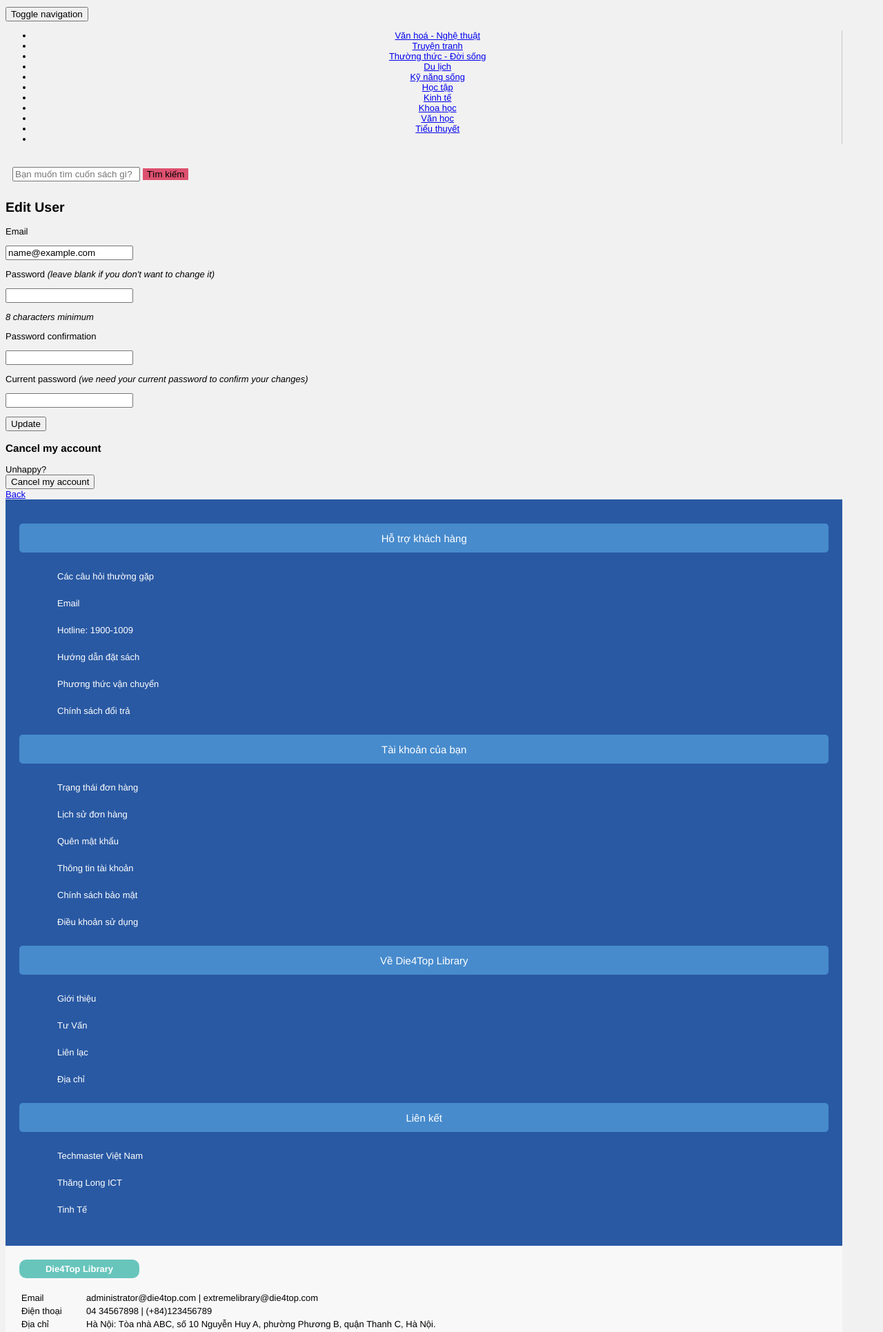
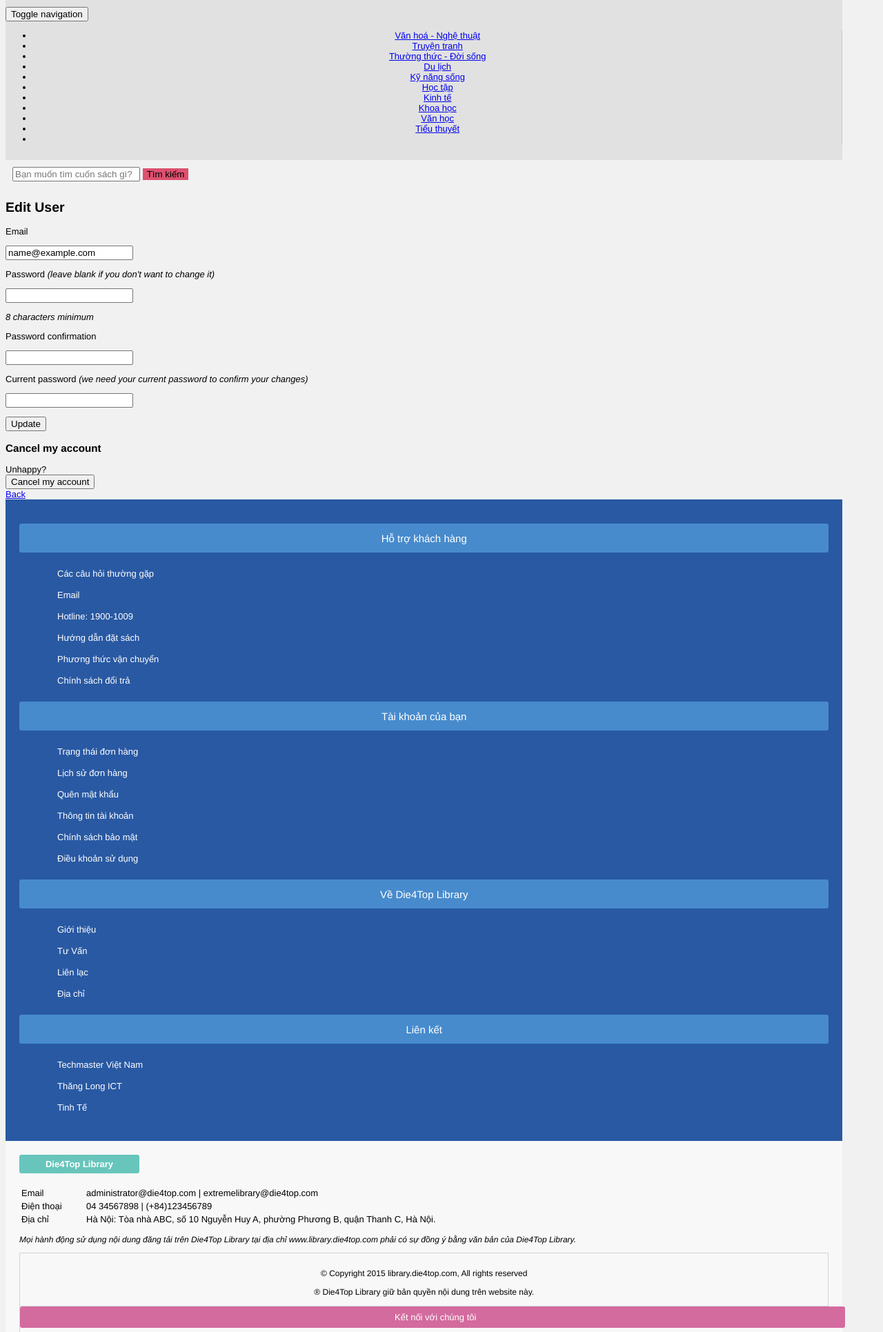
Before and after one commit to quyetdc/Die4topLibrary, a Rails app: page /users/edit in a window 1280 px wide. Shown: the part 1091-3022 px from the top of the page at 69% size. Run offline with Rails 7, Linux system fonts and the light colour scheme; the visitor is signed in with stand-in values (Sample User, id 1); style sheets or scripts are compiled from the project's sources; some libraries are stand-ins or nearby versions.

Commit message:
Edited registration mail interface, prepare to create models for Die4Top Library

```diff
--- a/app/assets/stylesheets/footer.css
+++ b/app/assets/stylesheets/footer.css
@@ -20,7 +20,7 @@ body {
 .footer-support-body .support-list .title {
 	width: 100%;
 	padding-top: 13px; padding-bottom: 12px;
-	border-radius: 5px;
+	border-radius: 3px;
 	background-color: #478bcd;
 	color: white;
 	font-size: 15px;
@@ -32,13 +32,8 @@ body {
 }
 
 .footer-support-body .support-list ul li {
-	padding: 12px 15px;
-	border-radius: 10px;
-}
-
-.footer-support-body .support-list ul li:hover {
-	background-color: #68c5bc;
-	transition: background-color 0.6s ease;
+	padding: 8px 15px;
+	border-radius: 3px;
 }
 
 .footer-support-body .support-list ul li a {
@@ -63,7 +58,7 @@ body {
 	padding: 6px 12px;
 	font-size: 13px;
 	text-align: center;
-	border-radius: 10px;
+	border-radius: 3px;
 	color: white;
 	background-color: #68c5bc;
 }
@@ -92,7 +87,7 @@ body {
 	padding: 8px 12px;
 	font-size: 13px;
 	text-align: center;
-	border-radius: 10px;
+	border-radius: 3px;
 	color: white;
 	background-color: #d36b9e;
 }
--- a/app/assets/stylesheets/header.css
+++ b/app/assets/stylesheets/header.css
@@ -8,7 +8,9 @@ body {
     left:0;
     z-index:3;
     width:100%;
-    box-shadow: 1px 1px 1px 1px #d3d3d3 !important;
+    background-color: white !important;
+    box-shadow: 1px 1px 1px 1px #a3a3a3 !important;
+    transition: background-color 0.6s ease;
 }
 
 .header-navbar {
@@ -60,7 +62,7 @@ body {
 }
 
 .header-themes-list-navbar {
-    background-color: #f1f1f1;
+    background-color: #e1e1e1;
     font-size: 13px;
     border: 0px;
     border-radius: 0px;
@@ -84,6 +86,12 @@ body {
 
 .header-themes-list-navbar .navbar-collapse .navbar-left li a {
     padding: 8px 20px;
+}
+
+.header-themes-list-navbar .navbar-collapse .navbar-left li a:hover {
+    margin-left: 10px; margin-right: 10px;
+    transition: margin-left 0.3s ease;
+    transition: margin-right 0.3s ease;
 }
 
 .header-themes-list-navbar .navbar-collapse .navbar-right .form-group {
--- a/app/assets/stylesheets/home.scss
+++ b/app/assets/stylesheets/home.scss
@@ -30,6 +30,7 @@ body {
 	padding: 5px;
 	border: 1px solid #d4d4d4;
 	margin-bottom: 30px;
+	background-color: white;
 }
 
 .books-group .sub-book img {
--- a/app/mailers/user_mailer.rb
+++ b/app/mailers/user_mailer.rb
@@ -3,6 +3,6 @@ class UserMailer < ApplicationMailer
 
 	def registration_confirmation(user)
 		@user = user
-	   mail(:to => user.email, :subject => "Registered")
+	   mail(:to => user.email, :subject => "Đăng ký thành viên Die4Top Library")
 	end
 end
--- a/app/views/layouts/_header.html.erb
+++ b/app/views/layouts/_header.html.erb
@@ -14,6 +14,7 @@
               if (windowpos >= pos.top) {
                   s.addClass("navbar-2-fixed");
                   $(".header-themes-list-navbar .navbar-header .navbar-brand").show(300);
+
               } else {
                   s.removeClass("navbar-2-fixed");
                   $(".header-themes-list-navbar .navbar-header .navbar-brand").hide(300);
@@ -127,6 +128,7 @@
 
             <div class="row">
               <div class="col-xs-10 col-xs-offset-1 col-sm-10 col-sm-offset-1 col-md-10 col-md-offset-1">
+
                 <form class="sign-in-sign-up-account-group new_user" id="new_user" action="/users" accept-charset="UTF-8" method="post">
                   <input name="utf8" type="hidden" value="✓">
                   <input type="hidden" name="authenticity_token" value="1w/NKo2GcGogXc7vlspwdesdZniWYXFiOU2bRgQXrZmH3pAAsZsbt5QgWCgyEguHn0BZjCfnmcd/gXctCa0u6g==">
--- a/app/views/user_mailer/registration_confirmation.html.erb
+++ b/app/views/user_mailer/registration_confirmation.html.erb
@@ -1,5 +1,17 @@
 <html>
 	<head>
+		<meta charset="utf-8">
+		<meta name="viewport" content="width=device-width, initial-scale=1">
+
+		<!-- Latest compiled and minified CSS -->
+		<link rel="stylesheet" href="http://maxcdn.bootstrapcdn.com/bootstrap/3.3.4/css/bootstrap.min.css">
+
+		<!-- jQuery library -->
+		<script src="https://ajax.googleapis.com/ajax/libs/jquery/1.11.1/jquery.min.js"></script>
+
+		<!-- Latest compiled JavaScript -->
+		<script src="http://maxcdn.bootstrapcdn.com/bootstrap/3.3.4/js/bootstrap.min.js"></script>
+
 		<style type="text/css">
 			@-webkit-keyframes spin {
 			    0%  {-webkit-transform: rotate(0deg);}
```
Also changed, not shown: other parts of app/views/user_mailer/registration_confirmation.html.erb (+15 -16 lines).
